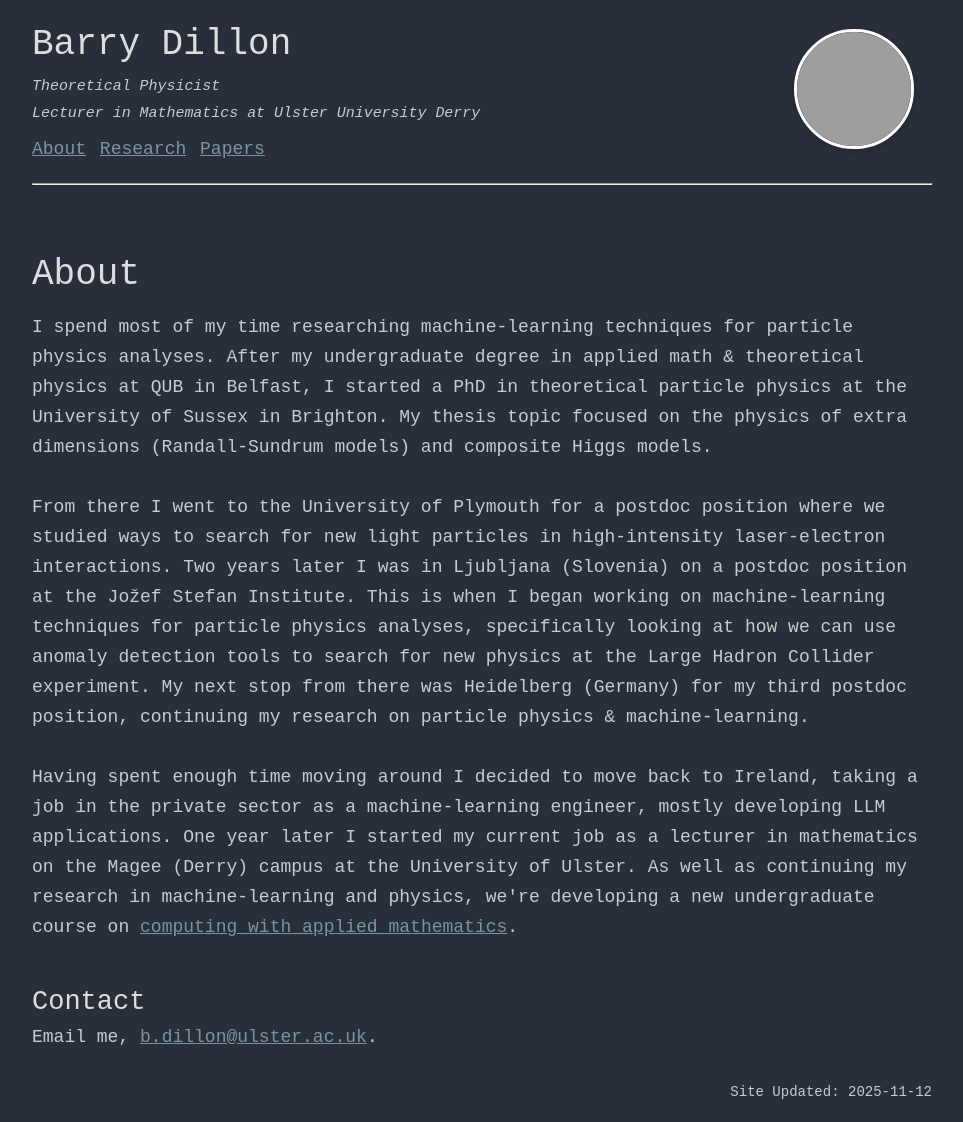
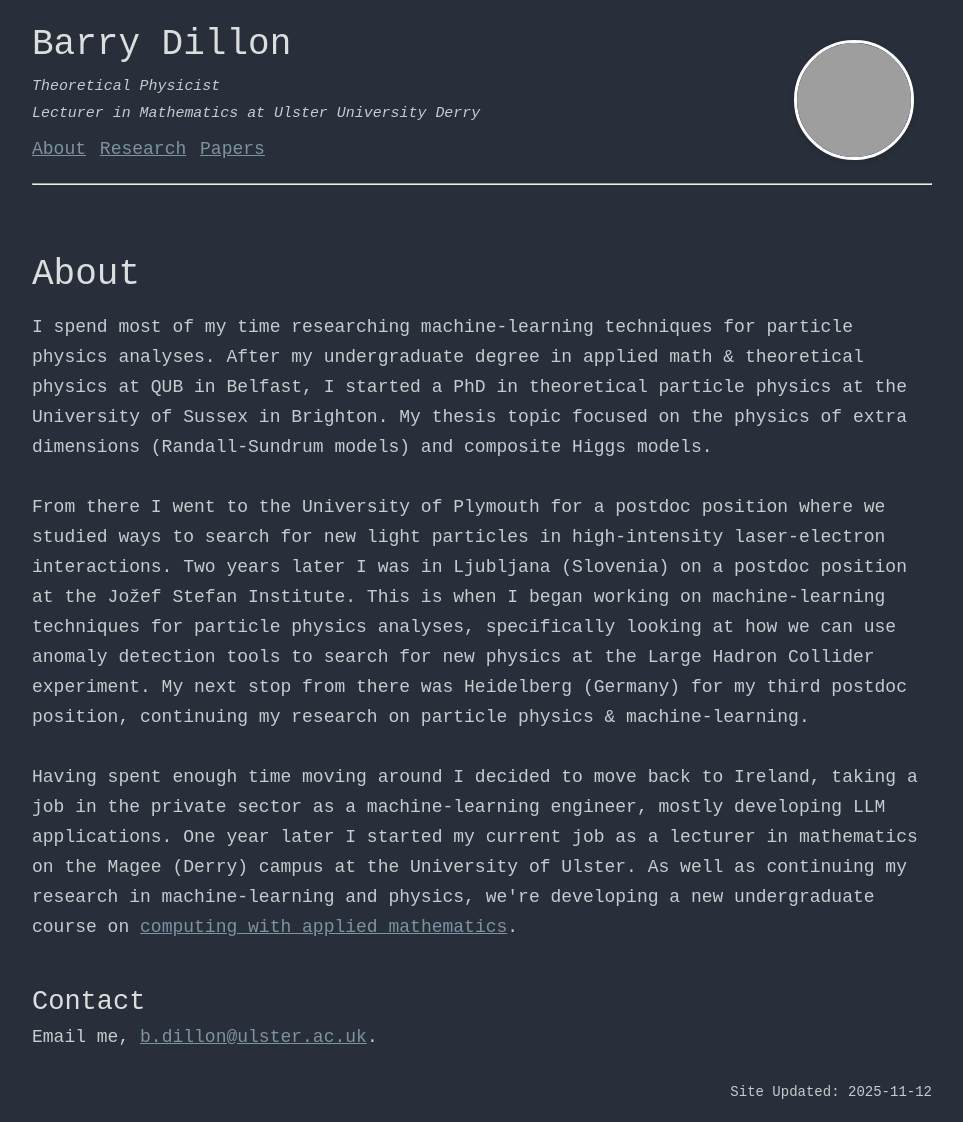
Before and after one commit to bmdillon/bmdillon.github.io, a Jekyll site: the page built from index.md, in a window 1280 px wide. Shown: the whole page, without its empty margins (158-1121 px from the left). Built offline with Jekyll 4.4.1, drawn with Linux system fonts in a browser that asks for light colours; grey boxes are pictures that could not be loaded.

Commit message:
Update styles.scss

```diff
--- a/assets/css/styles.scss
+++ b/assets/css/styles.scss
@@ -29,7 +29,7 @@
 
 .header-photo {
   position: absolute;
-  top: 1.6rem;
+  top: 2.2rem;
   right: 1rem;
   width: 120px;
   height: 120px;
```
